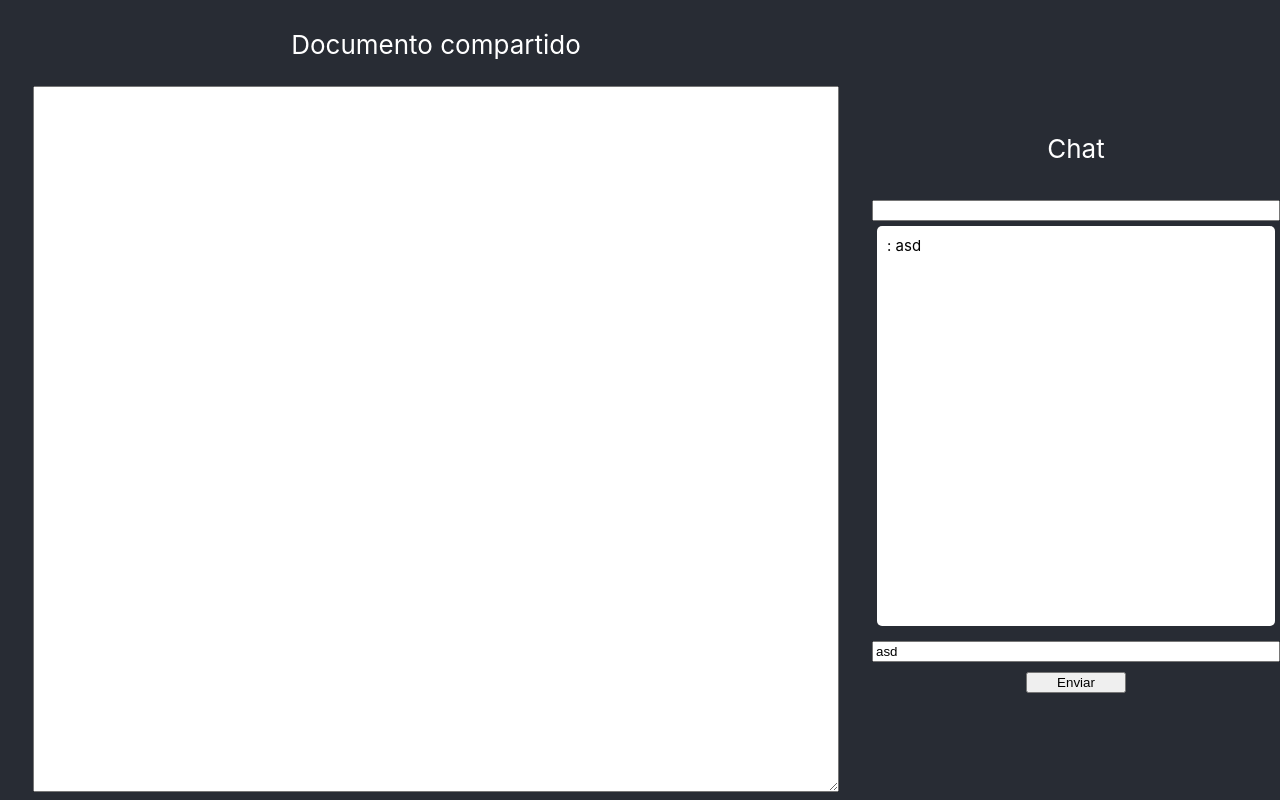
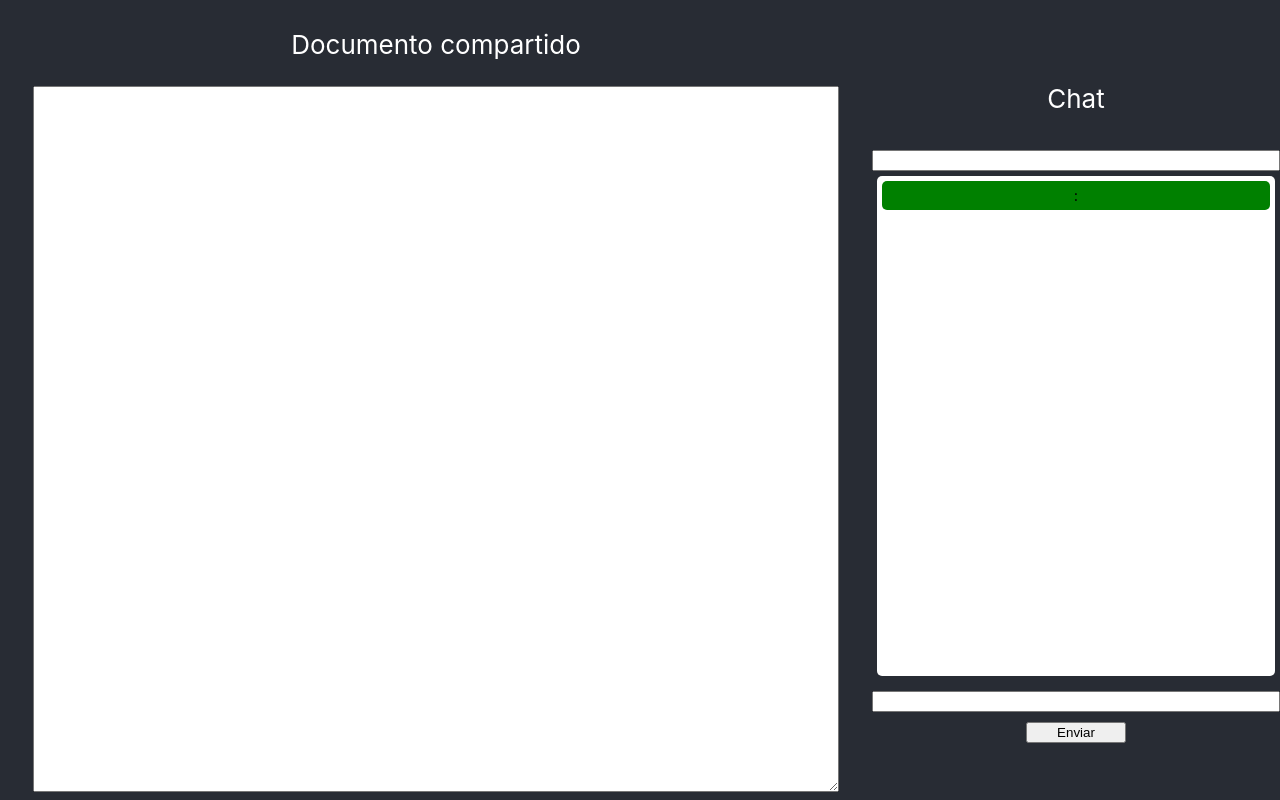
Before and after one commit to Nico9813/Sala_chat, a React (Create React App) app in the folder front/: page / in a window 1280 px wide. Both pictures are taken after a click on the button "Enviar". Built offline with nearby package versions, Linux system fonts and the light colour scheme; no server answers.

Commit message:
mejoras distincion de usuarios

```diff
--- a/front/src/App.tsx
+++ b/front/src/App.tsx
@@ -6,22 +6,32 @@ import { w3cwebsocket as W3CWebSocket } from "websocket";
 const client = new W3CWebSocket('ws://127.0.0.1:8000');
 
 interface IMensaje {
-  emisor: String,
-  contenido : String
+  emisor: string,
+  contenido : string
+}
+
+interface IProps {
+
+}
+
+interface IState {
+  texto : string,
+  mensajes : Array<IMensaje>,
+  nombre : string,
+  usuariosActuales : Map<string, string>,
+  mensajeActual : string
 }
 
 const CAMBIAR_TEXTO = "CAMBIAR_TEXTO";
 const NUEVO_MENSAJE = "NUEVO_MENSAJE";
 
-class App extends React.Component {
+const coloresDisponibles = ['pink','grey','blue']
+const colorEmisor = 'green'
+var indiceActual = 0
 
-  state = {
-    texto: "",
-    mensajes: [],
-    nombre: '',
-    usuariosActuales: [],
-    mensajeActual:'asd'
-  }
+class App extends React.PureComponent<IProps,IState> {
+
+  readonly state = { texto: '', mensajes:[], nombre:'', usuariosActuales: new Map<string,string>(), mensajeActual:''}
 
   componentDidMount(){
     client.onopen = () => {
@@ -30,7 +40,6 @@ class App extends React.Component {
 
     client.onmessage = (message) => {
       const data = JSON.parse(JSON.parse(JSON.stringify(message.data)))
-
       console.log(data)
 
       switch(data.type){
@@ -39,7 +48,12 @@ class App extends React.Component {
           break
         case NUEVO_MENSAJE:
           if(data.emisor != this.state.nombre){
-            this.setState({ ...this.state, mensajes: [...this.state.mensajes, {emisor: data.emisor, contenido: data.data }] })
+            if(!this.state.usuariosActuales.get(data.emisor)){
+              this.state.usuariosActuales.set(data.emisor, coloresDisponibles[indiceActual % coloresDisponibles.length])
+              indiceActual++
+              this.setState({ mensajes: [...this.state.mensajes, { emisor: data.emisor, contenido: 'El usuario ' + data.emisor + ' se unio a la conversacion' }] })
+            }
+            this.setState({mensajes: [...this.state.mensajes, {emisor: data.emisor, contenido: data.data}] })
           }
           break;
       }
@@ -54,30 +68,32 @@ class App extends React.Component {
   }
 
   enviarMensaje(mensajeNuevo: string) {
-    this.setState({ ...this.state, mensajes: [...this.state.mensajes, { emisor: this.state.nombre, contenido: mensajeNuevo }] })
+    this.state.usuariosActuales.set(this.state.nombre, colorEmisor)
+    this.setState({ ...this.state, mensajes: [...this.state.mensajes, { emisor: this.state.nombre, contenido: mensajeNuevo}] })
     client.send(JSON.stringify({ type: NUEVO_MENSAJE, emisor: this.state.nombre, data: mensajeNuevo }))
   }
 
   renderMensajes() {
     return(
-      <div style={{ minHeight: 400, background: 'white', borderColor: 'black', border: 1, borderRadius: 5, margin: 5 }}>
-        {this.state.mensajes.map( (mensaje : IMensaje, index : number) =>
-        <div>
+      <div style={{ height: 500, overflowY: 'scroll', position: 'sticky', background: 'white', borderColor: 'black', border: 1, borderRadius: 5, margin: 5 }}>
+        <div style={{bottom:0, height:'100%', width:'100%'}}>
+          {this.state.mensajes.map((mensaje: IMensaje, index: number) =>
             <div key={index}
               style={{
                 flexDirection: 'column',
                 color: 'black',
-                float: 'left',
+                backgroundColor: this.state.usuariosActuales.get(mensaje.emisor),
                 margin: 5,
+                position: 'inherit',
+                left: 10,
                 padding: 5,
                 borderRadius: 5,
                 fontSize: 15
               }}>
-              <b style={{color: (mensaje.emisor == this.state.nombre) ? 'green' : 'pink'}}>{mensaje.emisor}</b> : {mensaje.contenido}
+              <b>{mensaje.emisor}</b> : {mensaje.contenido}
             </div>
-            <br />
+          )}
         </div>
-        )}
       </div>
     )
   }
@@ -89,7 +105,7 @@ class App extends React.Component {
 
             <div style={{ flex: 9}}>
               <p>Documento compartido</p>
-              <textarea style={{ width: 800, height: 700 }} onChange={(evt) => this.actualizarTexto(evt.target.value)} value={this.state.texto} />
+              <textarea style={{ width: 800, height: 700, overflowY: 'scroll' }} onChange={(evt) => this.actualizarTexto(evt.target.value)} value={this.state.texto} />
             </div>
 
             <div style={{ flex: 3 }}>
```
Also changed, not shown: 2 other files (tests, documents, lock files or other folders).
